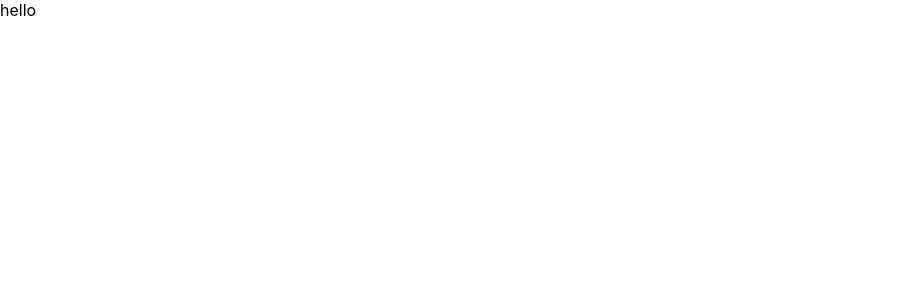
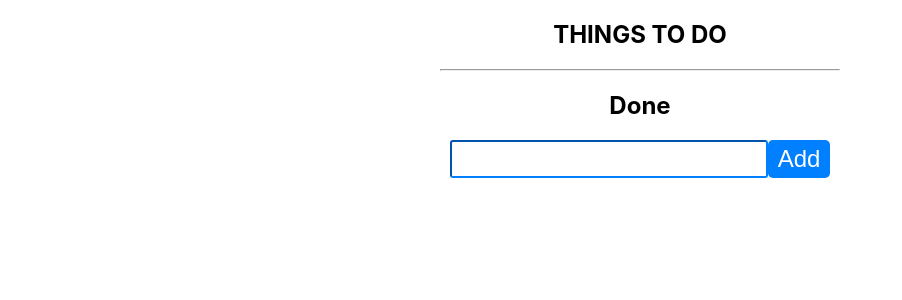
Before and after one commit to Arshavir-Gasparyan/Todo-task, a React (Create React App) app: page /todo in a window 1280 px wide. Shown: the top 300 px of the page, without its empty margins (0-902 px from the left). Built offline with nearby package versions, Linux system fonts and the light colour scheme.

Commit message:
feat:(Todo): Create Todo component

```diff
--- a/src/App.js
+++ b/src/App.js
@@ -1,5 +1,5 @@
 import React from "react";
-import { BrowserRouter as Router, Switch, Route, Link } from "react-router-dom";
+import { BrowserRouter as Router, Switch, Route } from "react-router-dom";
 import LogIn from "./Components/LogInForm/LogIn";
 import Todo from "./Components/Todo/Todo";
 
--- a/src/Components/Button/Button.js
+++ b/src/Components/Button/Button.js
@@ -3,7 +3,7 @@ import styles from "./Button.module.css";
 export default function Button({ text, onClick }) {
   return (
     <button className={styles.button} onClick={onClick}>
-      {text}LogIn
+      {text}
     </button>
   );
 }
--- a/src/Components/LogInForm/LogIn.js
+++ b/src/Components/LogInForm/LogIn.js
@@ -1,5 +1,5 @@
 import { useState } from "react";
-import { Link, useHistory } from "react-router-dom";
+import { useHistory } from "react-router-dom";
 import Button from "../Button/Button";
 import Input from "../Input/Input";
 import styles from "./LogIn.module.css";
@@ -73,7 +73,7 @@ export default function LogIn() {
           </p>
         )}
 
-        <Button />
+        <Button text="Login" />
       </form>
     </div>
   );
--- a/src/Components/Todo/Todo.js
+++ b/src/Components/Todo/Todo.js
@@ -1,3 +1,18 @@
+import Button from "../Button/Button";
+import Input from "../Input/Input";
+import styles from "./Todo.module.css";
+
 export default function Todo() {
-  return <div>hello</div>;
+  return (
+    <div className={styles.todo}>
+      <h2>THINGS TO DO</h2>
+      <hr />
+      <div></div>
+      <div>
+        <h2>Done</h2>
+        <Input />
+        <Button text="Add" />
+      </div>
+    </div>
+  );
 }
--- a/src/Components/Todo/Todo.module.css
+++ b/src/Components/Todo/Todo.module.css
@@ -0,0 +1,5 @@
+.todo{
+    width: 400px;
+    margin: 0 auto;
+    text-align: center;
+}
```
